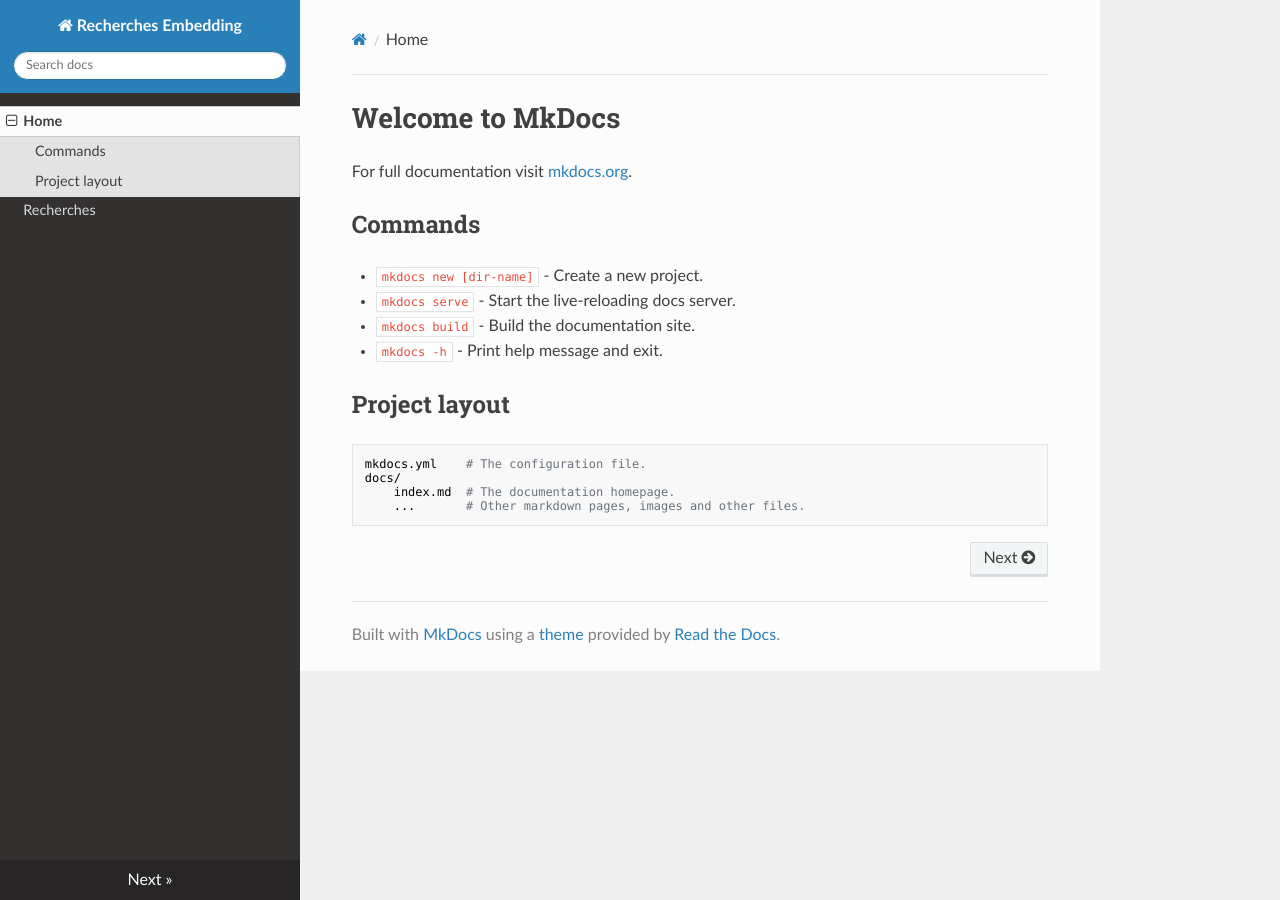
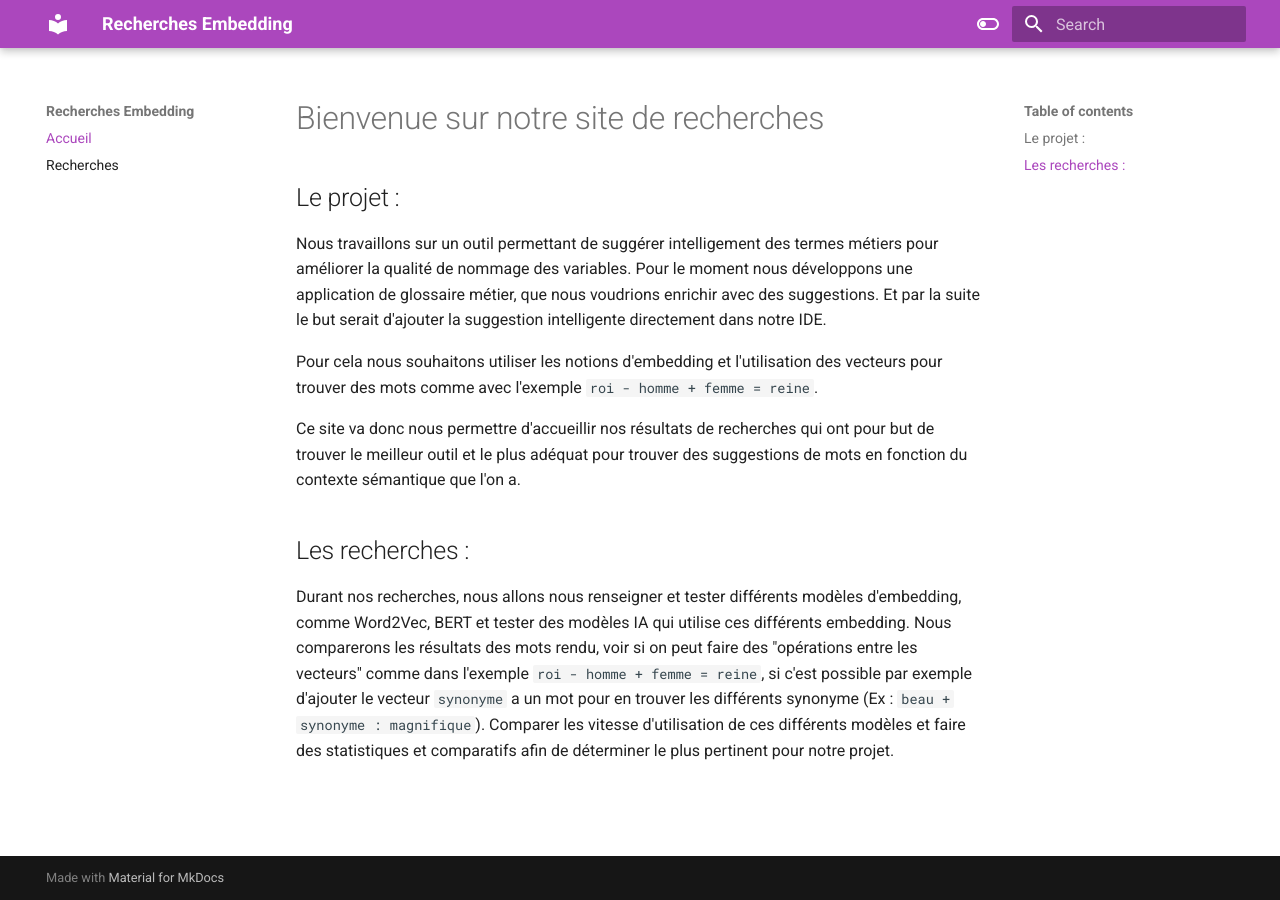
Before and after one commit to Embedding-Groupe/synthese-de-recherche-mkdocs, an MkDocs documentation site: the page built from docs/index.md, in a window 1280 px wide. Built offline with MkDocs 1.6.1 and Material for MkDocs 9.7.7, drawn with Linux system fonts in a browser that asks for light colours; nearby versions of some CDN libraries.

Commit message:
creation de la page d'accueil qui presente le site et le projet

```diff
--- a/docs/index.md
+++ b/docs/index.md
@@ -1,17 +1,12 @@
-# Welcome to MkDocs
+# Bienvenue sur notre site de recherches
 
-For full documentation visit [mkdocs.org](https://www.mkdocs.org).
+## Le projet :
+Nous travaillons sur un outil permettant de suggérer intelligement des termes métiers pour améliorer la qualité de nommage des variables. Pour le moment nous développons une application de glossaire métier, que nous voudrions enrichir avec des suggestions. Et par la suite le but serait d'ajouter la suggestion intelligente directement dans notre IDE.
 
-## Commands
+Pour cela nous souhaitons utiliser les notions d'embedding et l'utilisation des vecteurs pour trouver des mots comme avec l'exemple `roi - homme + femme = reine`.
 
-* `mkdocs new [dir-name]` - Create a new project.
-* `mkdocs serve` - Start the live-reloading docs server.
-* `mkdocs build` - Build the documentation site.
-* `mkdocs -h` - Print help message and exit.
+Ce site va donc nous permettre d'accueillir nos résultats de recherches qui ont pour but de trouver le meilleur outil et le plus adéquat pour trouver des suggestions de mots en fonction du contexte sémantique que l'on a.
 
-## Project layout
+## Les recherches :
 
-    mkdocs.yml    # The configuration file.
-    docs/
-        index.md  # The documentation homepage.
-        ...       # Other markdown pages, images and other files.
+Durant nos recherches, nous allons nous renseigner et tester différents modèles d'embedding, comme Word2Vec, BERT et tester des modèles IA qui utilise ces différents embedding. Nous comparerons les résultats des mots rendu, voir si on peut faire des "opérations entre les vecteurs" comme dans l'exemple `roi - homme + femme = reine`, si c'est possible par exemple d'ajouter le vecteur `synonyme` a un mot pour en trouver les différents synonyme (Ex : `beau + synonyme : magnifique`). Comparer les vitesse d'utilisation de ces différents modèles et faire des statistiques et comparatifs afin de déterminer le plus pertinent pour notre projet.
--- a/mkdocs.yml
+++ b/mkdocs.yml
@@ -1,7 +1,21 @@
 site_name: Recherches Embedding
-site_url: https://Embedding-Groupe.github.io/MKDocs/
+site_url: https://embedding-groupe.github.io/MKDocs/
 nav :
-  - Home: index.md
+  - Accueil: index.md
   - Recherches: recherches.md
 theme :
-  name: readthedocs
+  name: material
+
+  palette:
+    - scheme: default
+      primary: purple
+      accent: amber
+      toggle:
+        icon: material/toggle-switch-off-outline
+        name: Basculer en mode sombre
+    - scheme: slate
+      primary: purple
+      accent: amber
+      toggle:
+        icon: material/toggle-switch
+        name: Basculer en mode clair
```
Also changed, not shown: README.md (+2 -0 lines).
